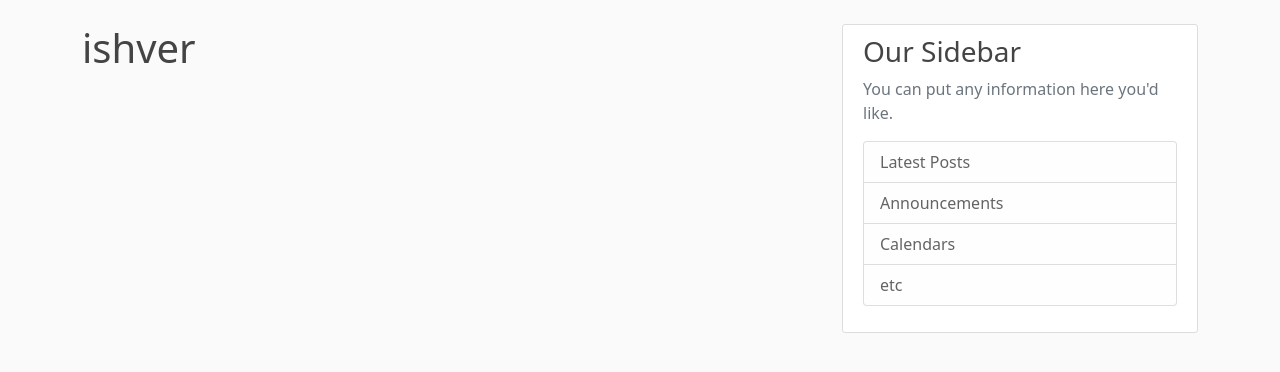
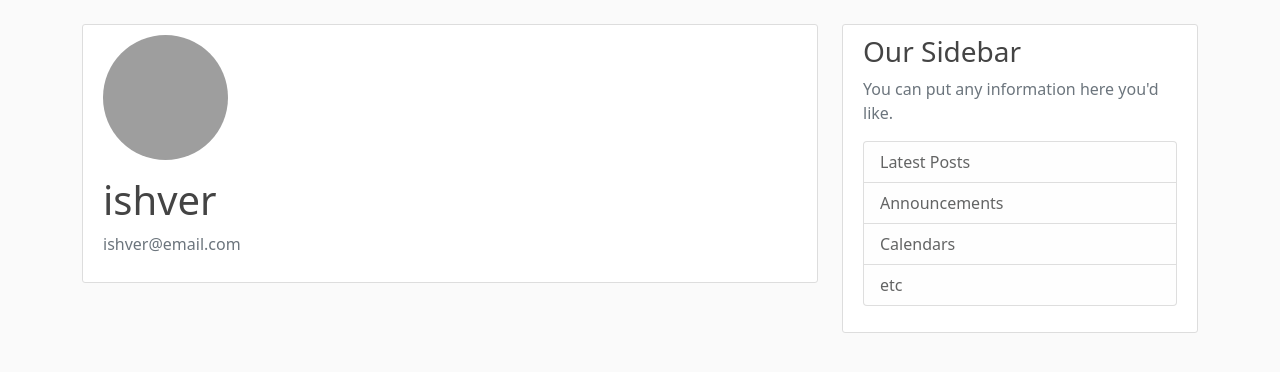
Before and after one commit to ManishVerma16/Flask_Learning, a Flask app: page /account in a window 1280 px wide. Shown: the part 56-428 px from the top of the page. Run offline with Flask 2, Linux system fonts and the light colour scheme; a user stored in the database is signed in; grey boxes are pictures that could not be loaded.

Commit message:
html code added account page

```diff
--- a/flaskblog_env/flaskblog/templates/account.html
+++ b/flaskblog_env/flaskblog/templates/account.html
@@ -1,4 +1,13 @@
 {% extends 'layout.html' %}
-    {% block content %}
-        <h1>{{ current_user.username }}</h1>
-    {% endblock content %}
+{% block content %}
+    <div class="content-section">
+        <div class="media">
+          <img class="rounded-circle account-img" src="{{image_file}}">
+          <div class="media-body">
+            <h2 class="account-heading">{{ current_user.username }}</h2>
+            <p class="text-secondary">{{current_user.email}}</p>
+          </div>
+        </div>
+        <!-- FORM HERE -->
+      </div>
+{% endblock content %}
```
